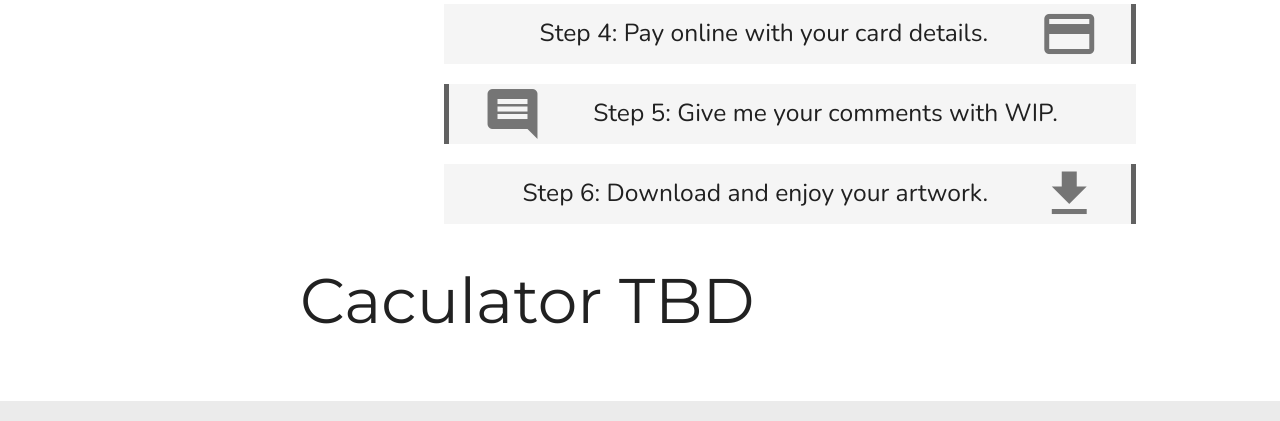
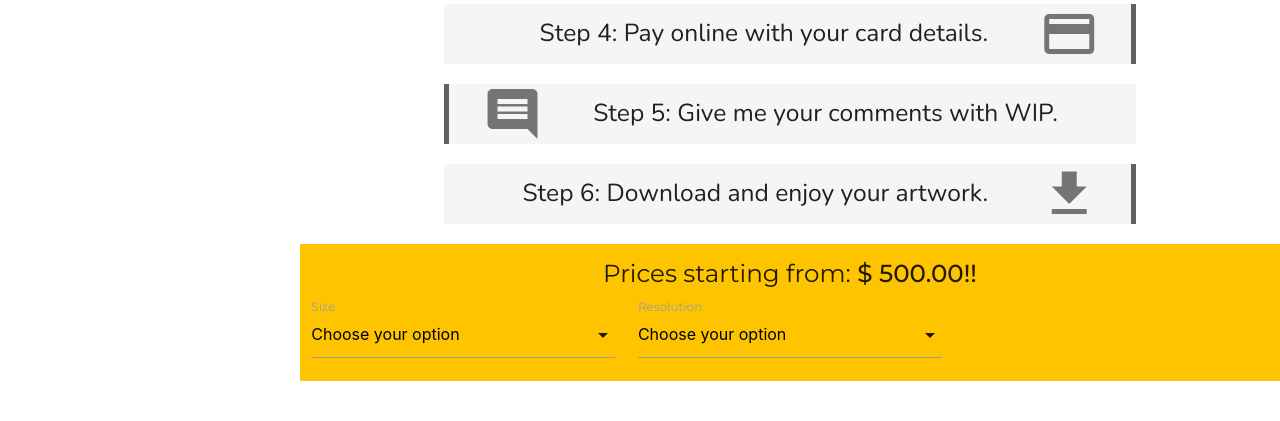
Before and after one commit to belaventer/arts-by-bela, a Django app: page / in a window 1280 px wide. Shown: the part 905-1326 px from the top of the page. Run offline with Django 3.2, Linux system fonts and the light colour scheme; tables that the repository leaves empty hold one stand-in row (values such as "Sample post").

Commit message:
Update Resolution and Size models, start price calculator

```diff
--- a/commissions/models.py
+++ b/commissions/models.py
@@ -2,51 +2,43 @@
 
 
 class Resolution(models.Model):
-    LOW = 72
-    MEDIUM = 144
-    HIGH = 300
-    RESOLUTIONS_CHOICES = [
-        (LOW, '72 dpi'),
-        (MEDIUM, '144 dpi'),
-        (HIGH, '300 dpi'),
-    ]
-    resolution = models.IntegerField(
-        choices=RESOLUTIONS_CHOICES,
-        default=HIGH,
-        unique=True
+
+    class ResolutionsChoices(models.TextChoices):
+        LOW = '72 dpi'
+        MEDIUM = '144 dpi'
+        HIGH = '300 dpi'
+
+    resolution = models.CharField(
+        choices=ResolutionsChoices.choices,
+        default=ResolutionsChoices.LOW,
+        unique=True,
+        max_length=7,
     )
 
     price_factor = models.DecimalField(
         default=1, max_digits=4, decimal_places=2)
 
-    def __str__(self, RESOLUTIONS_CHOICES=RESOLUTIONS_CHOICES):
-        for choice in RESOLUTIONS_CHOICES:
-            if self.resolution == choice[0]:
-                return choice[1]
+    def __str__(self):
+        return self.resolution
 
 
 class Size(models.Model):
-    A4 = '210 x 297 mm'
-    A5 = '148 x 210 mm'
-    A6 = '105 x 148 mm'
-    A7 = '74 x 105 mm'
-    SIZES_CHOICES = [
-        (A4, 'A4'),
-        (A5, 'A5'),
-        (A6, 'A6'),
-        (A7, 'A7'),
-    ]
+
+    class SizesChoices(models.TextChoices):
+        A4 = 'A4 210 x 297 mm'
+        A5 = 'A5 148 x 210 mm'
+        A6 = 'A6 105 x 148 mm'
+        A7 = 'A7 74 x 105 mm'
+
     size = models.CharField(
-        choices=SIZES_CHOICES,
-        default=A6,
+        choices=SizesChoices.choices,
+        default=SizesChoices.A7,
         unique=True,
-        max_length=12,
+        max_length=15,
     )
 
     price_factor = models.DecimalField(
         default=1, max_digits=4, decimal_places=2)
 
-    def __str__(self, SIZES_CHOICES=SIZES_CHOICES):
-        for choice in SIZES_CHOICES:
-            if self.size == choice[0]:
-                return choice[1]
+    def __str__(self):
+        return self.size
--- a/home/templates/home/index.html
+++ b/home/templates/home/index.html
@@ -62,7 +62,46 @@
     </div>
 
     <!-- Quote Calculator -->
-    <div class="row">
-        <h1>Caculator TBD</h1>
+    <div class="row amber accent-3">
+        <h5 class="col s12 center-align">Prices starting from: <strong id="lowest-price"></strong></h5>
+
+        <div class="input-field col s12 m4">
+            <select>
+                <option value="" disabled selected>Choose your option</option>
+                {% for size in sizes %}
+                    <option value="{{ size.size }}">{{ size.size }}</option>
+                {% endfor %}
+            </select>
+            <label>Size</label>
+        </div>
+        <div class="input-field col s12 m4">
+            <select>
+                <option value="" disabled selected>Choose your option</option>
+                {% for resolution in resolutions %}
+                    <option value="{{ resolution.resolution }}">{{ resolution.resolution }}</option>
+                {% endfor %}
+            </select>
+            <label>Resolution</label>
+        </div>
     </div>
 {% endblock %}
+
+{% block postload_js %}
+{{ block.super }}
+
+    {{ resolutions_json|json_script:"resolutions-choices" }}
+    {{ sizes_json|json_script:"sizes-choices" }}
+
+    <script type="text/javascript">
+        const resolutionsChoices = JSON.parse($('#resolutions-choices').text());
+        const sizesChoices = JSON.parse($('#sizes-choices').text());
+        $(document).ready(function(){
+            $('select').formSelect();
+            $('#lowest-price').text(
+                `$ ${(5*resolutionsChoices[0].price_factor*sizesChoices[0].price_factor).toFixed(2)}!!`
+            );
+        });
+
+    </script>
+
+{% endblock %}
--- a/home/views.py
+++ b/home/views.py
@@ -1,7 +1,16 @@
 from django.shortcuts import render
+from commissions import models
 
 
 def index(request):
     """ A view to return the home page """
+    resolutions = models.Resolution.objects.all()
+    sizes = models.Size.objects.all()
+    context = {
+        'resolutions': resolutions,
+        'resolutions_json': list(resolutions.values()),
+        'sizes': sizes,
+        'sizes_json': list(sizes.values()),
+    }
 
-    return render(request, 'home/index.html')
+    return render(request, 'home/index.html', context)
```
Also changed, not shown: commissions/migrations/0006_auto_20210820_1910.py (added).
